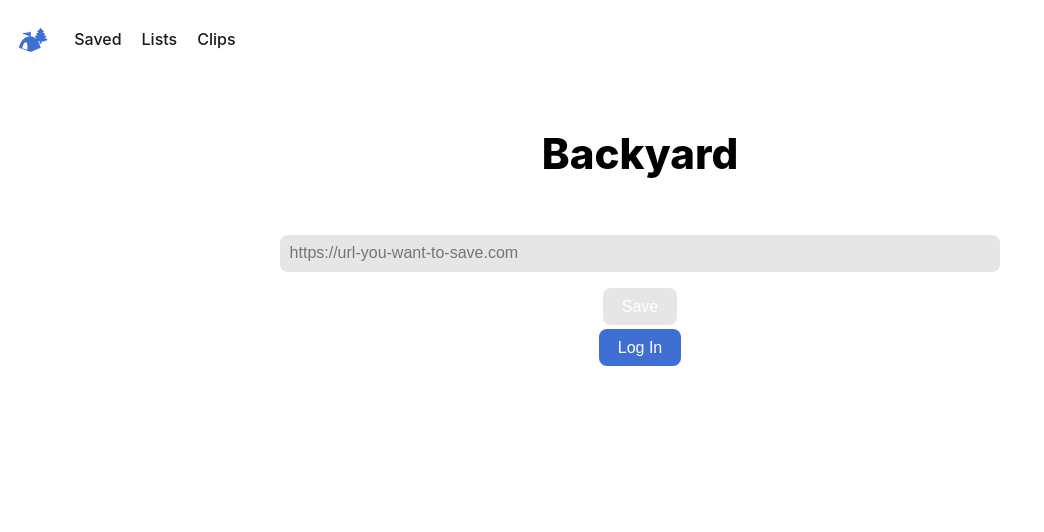
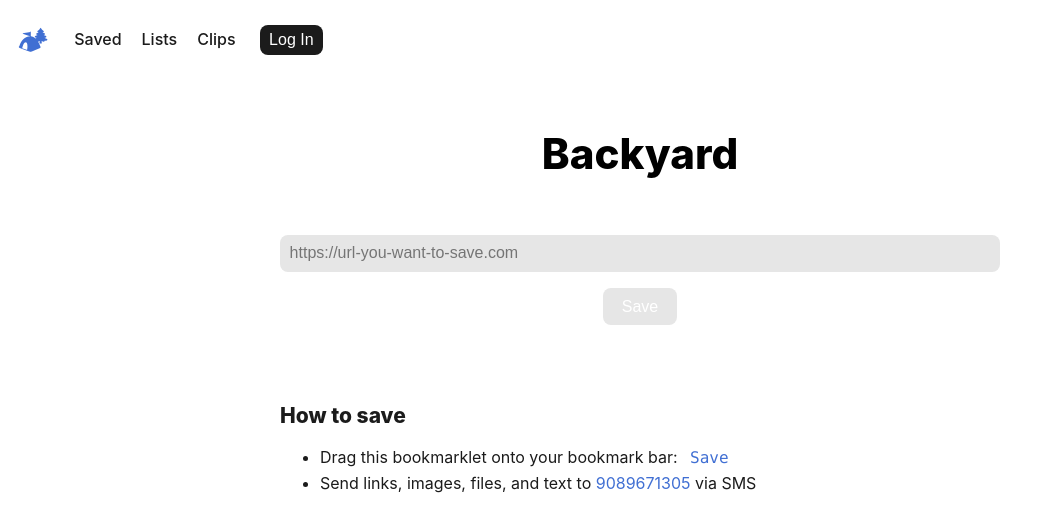
Before and after one commit to blwsk/backyard-web, a Next.js app: page / in a window 1280 px wide. Shown: the top 532 px of the page, without its empty margins (0-1044 px from the left). Built offline with nearby package versions, Linux system fonts and the light colour scheme; no server answers; a small style sheet from the web is missing.

Commit message:
require auth

```diff
--- /dev/null
+++ b/components/authInteraction.js
@@ -0,0 +1,21 @@
+import React from "react";
+import { useAuth0 } from "@auth0/auth0-react";
+import { withRouter } from "next/router";
+import LogoutButton from "./logoutButton";
+import LoginButton from "./loginButton";
+
+const AuthInteraction = ({ className, style, router }) => {
+  const { isAuthenticated } = useAuth0();
+
+  return (
+    <span className={className} style={style}>
+      {isAuthenticated ? (
+        <LogoutButton />
+      ) : (
+        <LoginButton redirectTo={router.asPath} />
+      )}
+    </span>
+  );
+};
+
+export default withRouter(AuthInteraction);
--- a/components/header.js
+++ b/components/header.js
@@ -1,4 +1,5 @@
 import Link from "next/link";
+import AuthInteraction from "./authInteraction";
 
 const Header = () => {
   return (
@@ -55,6 +56,9 @@ const Header = () => {
           </a>
         </Link>
       </span>
+      <span style={{ marginRight: 20 }}>
+        <AuthInteraction />
+      </span>
     </header>
   );
 };
--- a/components/loginButton.js
+++ b/components/loginButton.js
@@ -6,11 +6,12 @@ const LoginButton = () => {
 
   return (
     <button
-      onClick={() =>
+      className="small"
+      onClick={() => {
         loginWithRedirect({
           redirectUri: window.location.origin,
-        })
-      }
+        });
+      }}
     >
       Log In
     </button>
--- a/components/logoutButton.js
+++ b/components/logoutButton.js
@@ -5,7 +5,10 @@ const LogoutButton = () => {
   const { logout } = useAuth0();
 
   return (
-    <button onClick={() => logout({ returnTo: window.location.origin })}>
+    <button
+      className="small"
+      onClick={() => logout({ returnTo: window.location.origin })}
+    >
       Log Out
     </button>
   );
--- a/lib/withAuth.js
+++ b/lib/withAuth.js
@@ -1,19 +1,18 @@
 import React from "react";
 import { Auth0Provider } from "@auth0/auth0-react";
-import { withRouter } from "next/router";
 
 const withAuth = (Component) => {
-  return withRouter((props) => {
+  return (props) => {
     return (
       <Auth0Provider
-        domain="dev-vp2ukl4j.us.auth0.com"
-        clientId="YLqFzSFNBwKHOIlmovDJCwMxcVTIrZnO"
+        domain={process.env.NEXT_PUBLIC_AUTH0_DOMAIN}
+        clientId={process.env.NEXT_PUBLIC_AUTH0_CLIENT_ID}
         cacheLocation="localstorage"
       >
         <Component {...props} />
       </Auth0Provider>
     );
-  });
+  };
 };
 
 export default withAuth;
--- a/pages/clips.js
+++ b/pages/clips.js
@@ -5,6 +5,7 @@ import gql from "gql-tag";
 import { gqlFetcher } from "../lib/fetcher";
 import ListItem from "../components/listItem";
 import { useState, useCallback, useEffect } from "react";
+import requireAuth from "../lib/requireAuth";
 
 const PAGE_LENGTH = 10;
 
@@ -154,4 +155,4 @@ const Clips = () => {
   );
 };
 
-export default Clips;
+export default requireAuth(Clips);
--- a/pages/index.js
+++ b/pages/index.js
@@ -1,23 +1,8 @@
 import React, { useCallback, useState } from "react";
 import Header from "../components/header";
-import Login from "../components/login";
 import Wrapper from "../components/wrapper";
 import { withRouter } from "next/router";
 import { validURL } from "../lib/urls";
-import LoginButton from "../components/loginButton";
-import LogoutButton from "../components/logoutButton";
-import { useAuth0 } from "@auth0/auth0-react";
-
-const Auth = () => {
-  const { user, isAuthenticated } = useAuth0();
-
-  return (
-    <div>
-      {isAuthenticated ? <LogoutButton /> : <LoginButton />}
-      {user && <div>{user.email}</div>}
-    </div>
-  );
-};
 
 const Index = ({ router }) => {
   const [value, updater] = useState("");
@@ -57,8 +42,33 @@ const Index = ({ router }) => {
           >
             Save
           </button>
-          <Auth />
         </>
+      </Wrapper>
+      <br />
+      <Wrapper>
+        <div>
+          <h3>How to save</h3>
+          <ul>
+            <li>
+              <span style={{ marginRight: 8 }}>
+                Drag this bookmarklet onto your bookmark bar:
+              </span>
+              <span
+                dangerouslySetInnerHTML={{
+                  __html: `
+                  <a  href="javascript:(function hey(){ window.open('https://backyard-web.blwsk.vercel.app/save?url=' + encodeURIComponent(window.location.href), '_blank'); })()">
+                    <pre style="display:inline;">Save</pre>
+                  </a>
+                `,
+                }}
+              />
+            </li>
+            <li>
+              Send links, images, files, and text to{" "}
+              <a href="tel:9089671305">9089671305</a> via SMS
+            </li>
+          </ul>
+        </div>
       </Wrapper>
     </div>
   );
--- a/pages/lists.js
+++ b/pages/lists.js
@@ -6,6 +6,7 @@ import gql from "gql-tag";
 import { gqlFetcher } from "../lib/fetcher";
 import { useState } from "react";
 import ListItem from "../components/listItem";
+import requireAuth from "../lib/requireAuth";
 
 const ListDrawerContent = ({ list }) => {
   const { _id } = list;
@@ -124,4 +125,4 @@ const Lists = ({ router }) => {
   );
 };
 
-export default withRouter(Lists);
+export default requireAuth(withRouter(Lists));
--- a/pages/my-content.js
+++ b/pages/my-content.js
@@ -9,6 +9,7 @@ import { useState, useCallback, useEffect } from "react";
 import { withRouter } from "next/router";
 import ListItem from "../components/listItem";
 import { capitalize } from "../lib/capitalize";
+import requireAuth from "../lib/requireAuth";
 
 const PAGE_LENGTH = 20;
 
@@ -605,4 +606,4 @@ const WrappedMyContent = ({ router }) => {
   );
 };
 
-export default withRouter(WrappedMyContent);
+export default requireAuth(withRouter(WrappedMyContent));
--- a/pages/save.js
+++ b/pages/save.js
@@ -2,6 +2,7 @@ import { withRouter } from "next/router";
 import Header from "../components/header";
 import SaveUrl from "../components/saveUrl";
 import Wrapper from "../components/wrapper";
+import requireAuth from "../lib/requireAuth";
 
 const Save = ({ router }) => {
   const urlString = router.query.url;
@@ -14,4 +15,4 @@ const Save = ({ router }) => {
   );
 };
 
-export default withRouter(Save);
+export default requireAuth(withRouter(Save));
--- a/static/basic.css
+++ b/static/basic.css
@@ -166,6 +166,11 @@ button:disabled:hover {
   opacity: 1;
   cursor: auto;
 }
+button.small {
+  background: var(--c1);
+  color: var(--c3);
+  padding: 0.4em 0.6em;
+}
 section {
   display: flex;
   flex-flow: row wrap;
```
Also changed, not shown: lib/requireAuth.js (added, +29 -0 lines).
